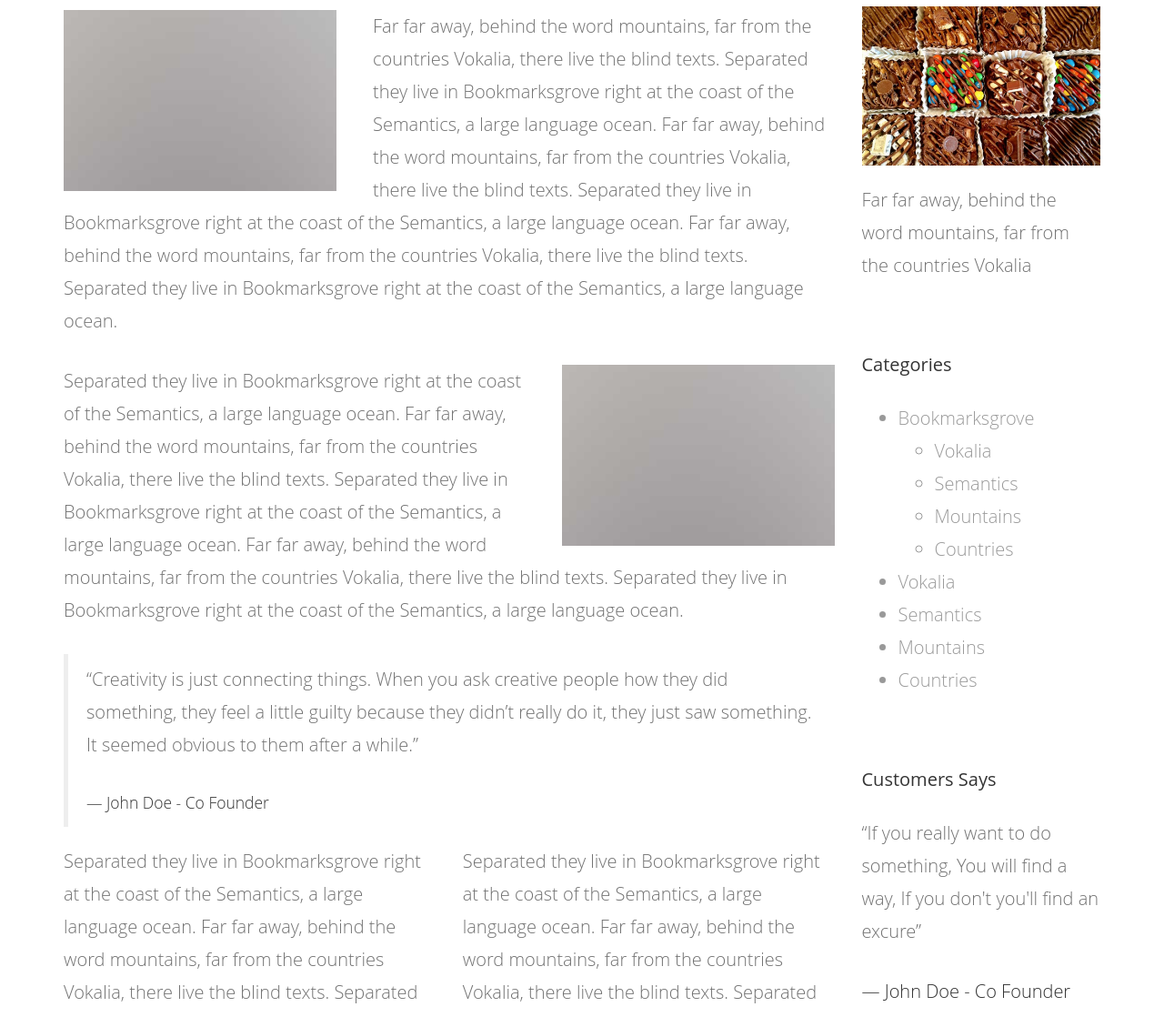
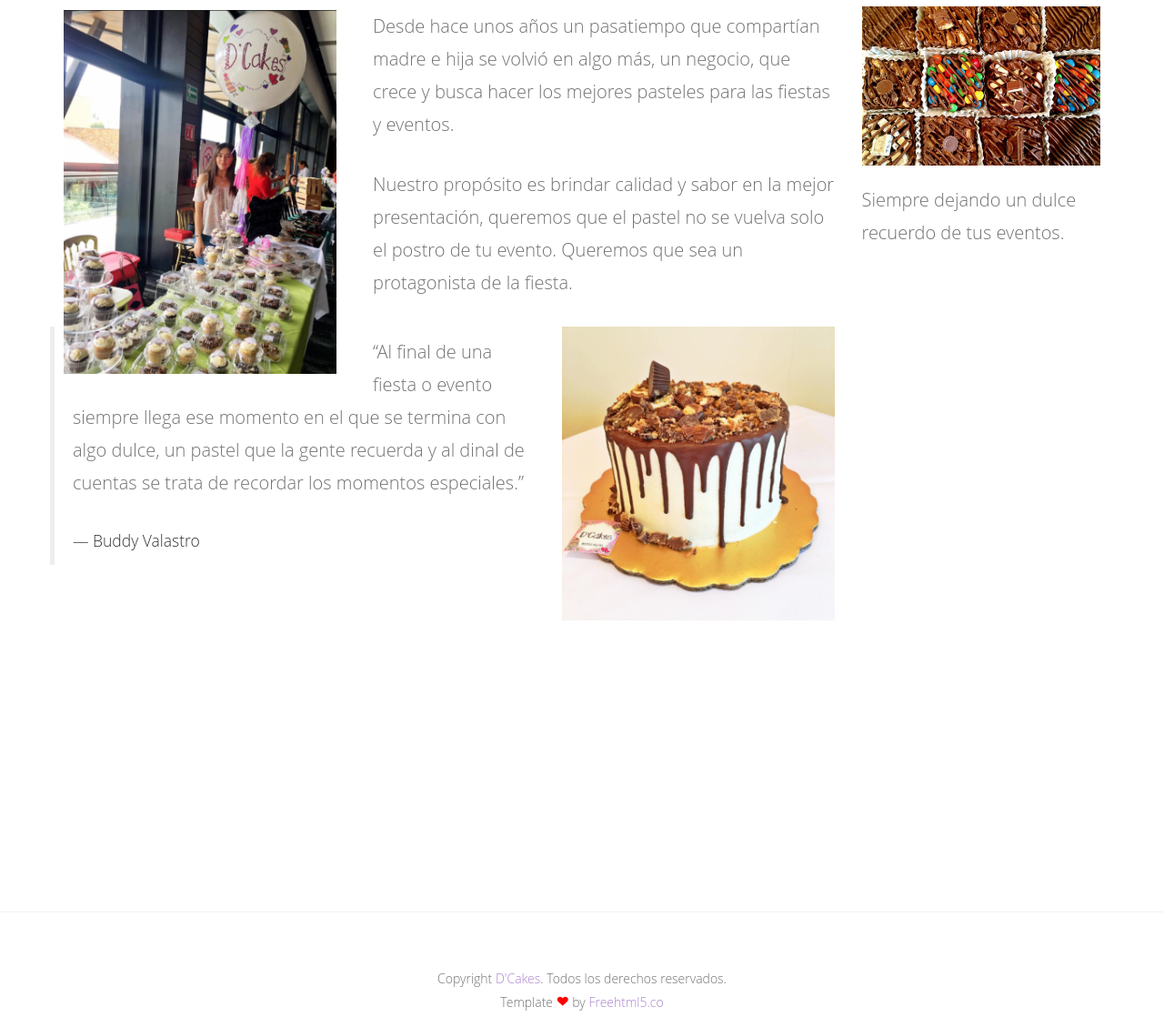
Before and after one commit to abrilgzz/abrilgzz.github.io, a plain HTML site: page about.html in a window 1280 px wide. Shown: the part 782-1900 px from the top of the page at 91% size. Drawn offline with Linux system fonts and the light colour scheme; files whose address does not match are found by name.

Commit message:
Changes to about & services

```diff
--- a/about.html
+++ b/about.html
@@ -106,54 +106,32 @@
 				<div class="row">
 					<div class="col-md-9">
 						<div class="about-section">
-							<h3 class="animate-box">Company Background</h3>
-							<img class="display-left animate-box" src="images/about.jpg" alt="about">
-							<p class="animate-box">Far far away, behind the word mountains, far from the countries Vokalia, there live the blind texts. Separated they live in Bookmarksgrove right at the coast of the Semantics, a large language ocean. Far far away, behind the word mountains, far from the countries Vokalia, there live the blind texts. Separated they live in Bookmarksgrove right at the coast of the Semantics, a large language ocean. Far far away, behind the word mountains, far from the countries Vokalia, there live the blind texts. Separated they live in Bookmarksgrove right at the coast of the Semantics, a large language ocean.</p>
-							<img class="display-right animate-box" src="images/about.jpg" alt="about">
-							<p class="animate-box">Separated they live in Bookmarksgrove right at the coast of the Semantics, a large language ocean. Far far away, behind the word mountains, far from the countries Vokalia, there live the blind texts. Separated they live in Bookmarksgrove right at the coast of the Semantics, a large language ocean. Far far away, behind the word mountains, far from the countries Vokalia, there live the blind texts. Separated they live in Bookmarksgrove right at the coast of the Semantics, a large language ocean.</p>
-							<blockquote class="animate-box">
-								<p>“Creativity is just connecting things. When you ask creative people how they did something, they feel a little guilty because they didn’t really do it, they just saw something. It seemed obvious to them after a while.”</p>
-								<span>&mdash; John Doe - Co Founder</span>
+							<h3 class="animate-box">D'Cakes</h3>
+							<img class="display-left animate-box" src="images/about-1.png" alt="about">
+							<p class="animate-box">Desde hace unos años un pasatiempo que compartían madre e hija se volvió en algo más, un negocio, que crece y busca hacer los mejores pasteles para las fiestas y eventos. </p>
+
+							<p class="animate-box"> Nuestro propósito es brindar calidad y sabor en la mejor presentación, queremos que el pastel no se vuelva solo el postro de tu evento. Queremos que sea un protagonista de la fiesta.</p>
+							<div class="about-section">
+							<img class="display-right animate-box" src="images/about-2.png" alt="about">
+
+							<div class="row">
+								<blockquote class="animate-box">
+								<p>“Al final de una fiesta o evento siempre llega ese momento en el que se termina con algo dulce, un pastel que la gente recuerda y al dinal de cuentas se trata de recordar los momentos especiales.”</p>
+								<span>&mdash; Buddy Valastro</span>
 							</blockquote>
-							<div class="row">
-								<div class="col-md-6 animate-box">
-									<p>Separated they live in Bookmarksgrove right at the coast of the Semantics, a large language ocean. Far far away, behind the word mountains, far from the countries Vokalia, there live the blind texts. Separated they live in Bookmarksgrove right at the coast of the Semantics, a large language ocean.</p>
-								</div>
-								<div class="col-md-6 animate-box">
-									<p>Separated they live in Bookmarksgrove right at the coast of the Semantics, a large language ocean. Far far away, behind the word mountains, far from the countries Vokalia, there live the blind texts. Separated they live in Bookmarksgrove right at the coast of the Semantics, a large language ocean.</p>
-								</div>
+
+
 							</div>
-						</div>
+						</div></div>
 					</div>
 					<div class="col-md-3">
 						<div class="sidebar">
 							<div class="inner animate-box">
-								<h2>Featured Products</h2>
-								<a href="#"><img class="img-responsive" src="images/product-2.jpg" alt="product"></a>
-								<p>Far far away, behind the word mountains, far from the countries Vokalia </p>
+								<h2>Nuestros servicios</h2>
+								<a href="services.html"><img class="img-responsive" src="images/product-2.jpg" alt="product"></a>
+								<p>Siempre dejando un dulce recuerdo de tus eventos. </p>
 							</div>
-							<div class="inner animate-box">
-								<h2>Categories</h2>
-								<ul class="list">
-									<li><a href="#">Bookmarksgrove</a>
-										<ul>
-											<li><a href="#">Vokalia</a></li>
-											<li><a href="#">Semantics</a></li>
-											<li><a href="#">Mountains</a></li>
-											<li><a href="#">Countries</a></li>
-										</ul>
-									</li>
-									<li><a href="#">Vokalia</a></li>
-									<li><a href="#">Semantics</a></li>
-									<li><a href="#">Mountains</a></li>
-									<li><a href="#">Countries</a></li>
-								</ul>
-							</div>
-							<div class="inner animate-box">
-								<h2>Customers Says</h2>
-								<p class="quote">“If you really want to do something, You will find a way, If you don't you'll find an excure”</p>
-								<span>&mdash; John Doe - Co Founder</span>
-							</div>
+
 						</div>
 					</div>
 				</div>
```
Also changed, not shown: services.html (+19 -31 lines), images/about-1.png (added), images/about-2.png (added), images/intro-about.jpg (added).
